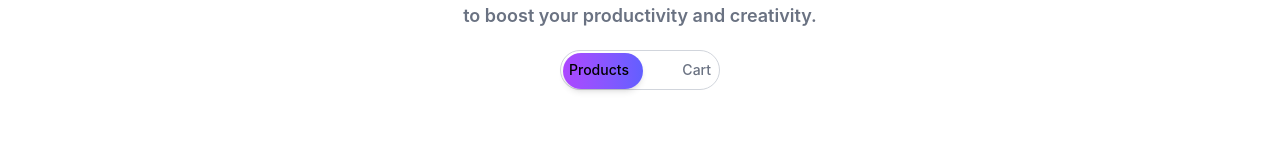
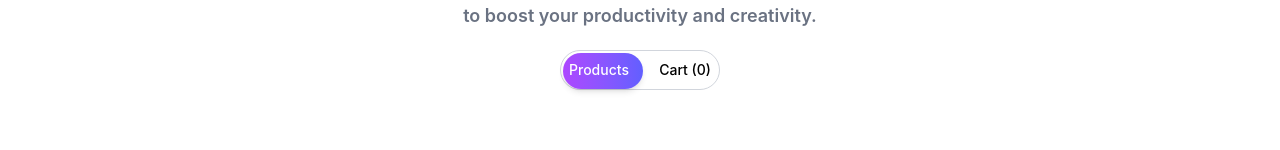
Before and after one commit to tishadey45/digi-tools-platform, a React (Vite) app: page / in a window 1280 px wide. Shown: the part 1278-1428 px from the top of the page. Built offline with nearby package versions, Linux system fonts and the light colour scheme.

Commit message:
:sparkles: toast notification feature added

```diff
--- a/index.html
+++ b/index.html
@@ -4,7 +4,7 @@
     <meta charset="UTF-8" />
     <link rel="icon" type="image/svg+xml" href="/vite.svg" />
     <meta name="viewport" content="width=device-width, initial-scale=1.0" />
-    <title>DigiTools platform</title>
+    <title>Digi Tools platform</title>
   </head>
   <body>
     <div id="root"></div>
--- a/src/components/DigitalCard.jsx
+++ b/src/components/DigitalCard.jsx
@@ -1,4 +1,5 @@
 import { useState } from "react";
+import toast from "react-hot-toast";
 import Card from "./Card";
 
 const DigitalCard = ({ data }) => {
@@ -9,19 +10,22 @@ const DigitalCard = ({ data }) => {
   const addToCart = (item) => {
     setCartItems((prev) => [...prev, item]);
     setView("cart");
+    toast.success("Item added to cart success");
   };
 
   // Remove item from cart
   const removeFromCart = (id) => {
     setCartItems((prev) => prev.filter((item) => item.id !== id));
+    toast.error("Item removed from cart!");
   };
 
   // Calculate total price
   const totalPrice = cartItems.reduce((total, item) => total + item.price, 0);
 
+  // Handle Checkout
   const handleCheckout = () => {
-    // alert("Checkout successful!");
     setCartItems([]);
+    toast.success("Checkout successful!");
   };
 
   return (
@@ -48,17 +52,17 @@ const DigitalCard = ({ data }) => {
             ></div>
             <span
               className={`absolute left-2 text-sm font-medium transition-colors duration-300 ${
-                view === "products" ? "text-black" : "text-gray-500"
+                view === "products" ? "text-white" : "text-black"
               }`}
             >
               Products
             </span>
             <span
               className={`absolute right-2 text-sm font-medium transition-colors duration-300 ${
-                view === "cart" ? "text-black" : "text-gray-500"
+                view === "cart" ? "text-white" : "text-black"
               }`}
             >
-              Cart
+              Cart ({cartItems.length > 0 ? cartItems.length : 0})
             </span>
           </div>
         </div>
--- a/src/main.jsx
+++ b/src/main.jsx
@@ -3,6 +3,7 @@ import { createBrowserRouter, RouterProvider } from "react-router-dom";
 import "./index.css";
 import MainLayout from "./layout/MainLayout.jsx";
 import Home from "./pages/Home.jsx";
+import { Toaster } from "react-hot-toast";
 
 const router = createBrowserRouter([
   {
@@ -21,5 +22,6 @@ const router = createBrowserRouter([
 createRoot(document.getElementById("root")).render(
   <>
     <RouterProvider router={router} />
+    <Toaster/>
   </>,
 );
```
